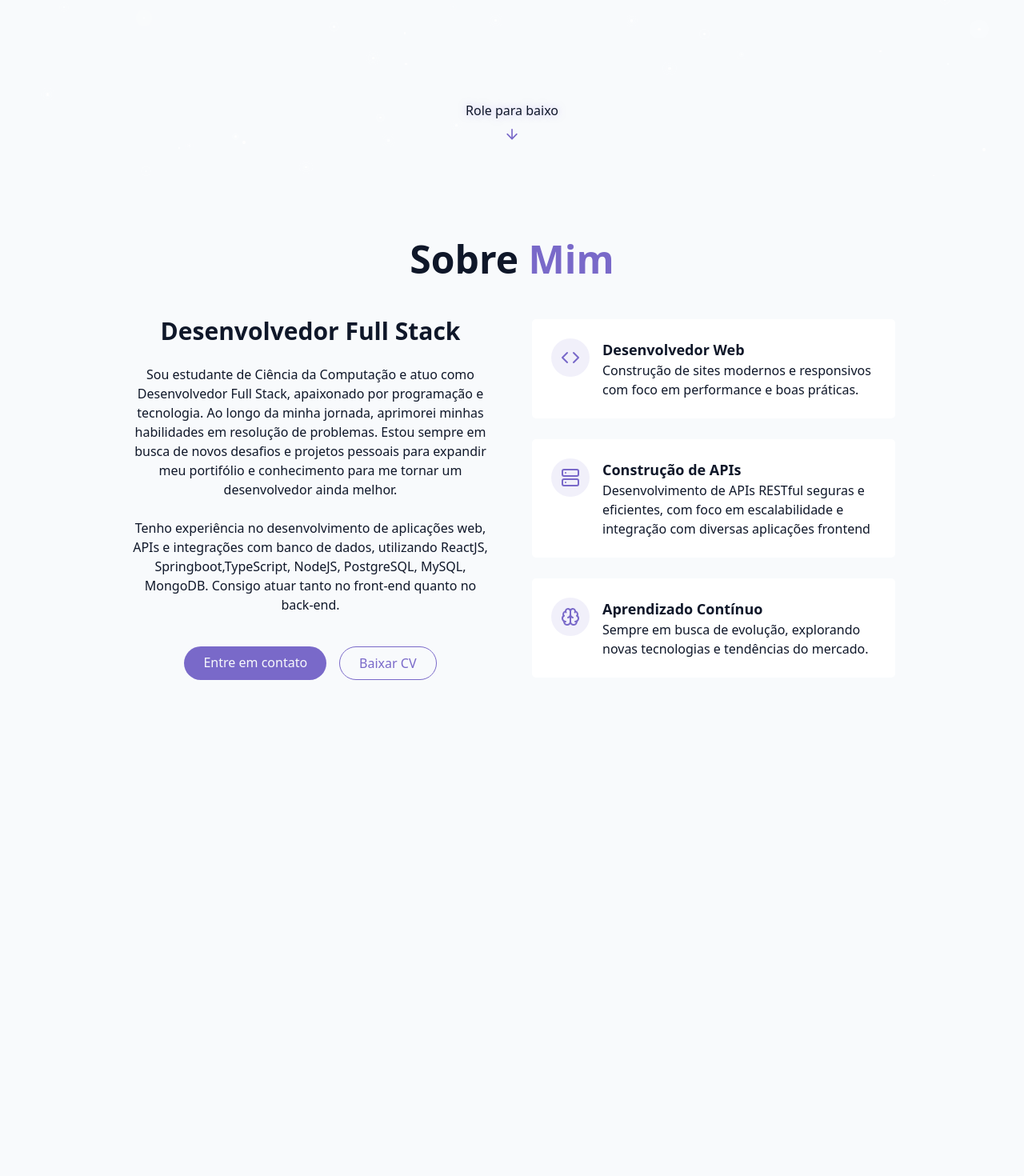
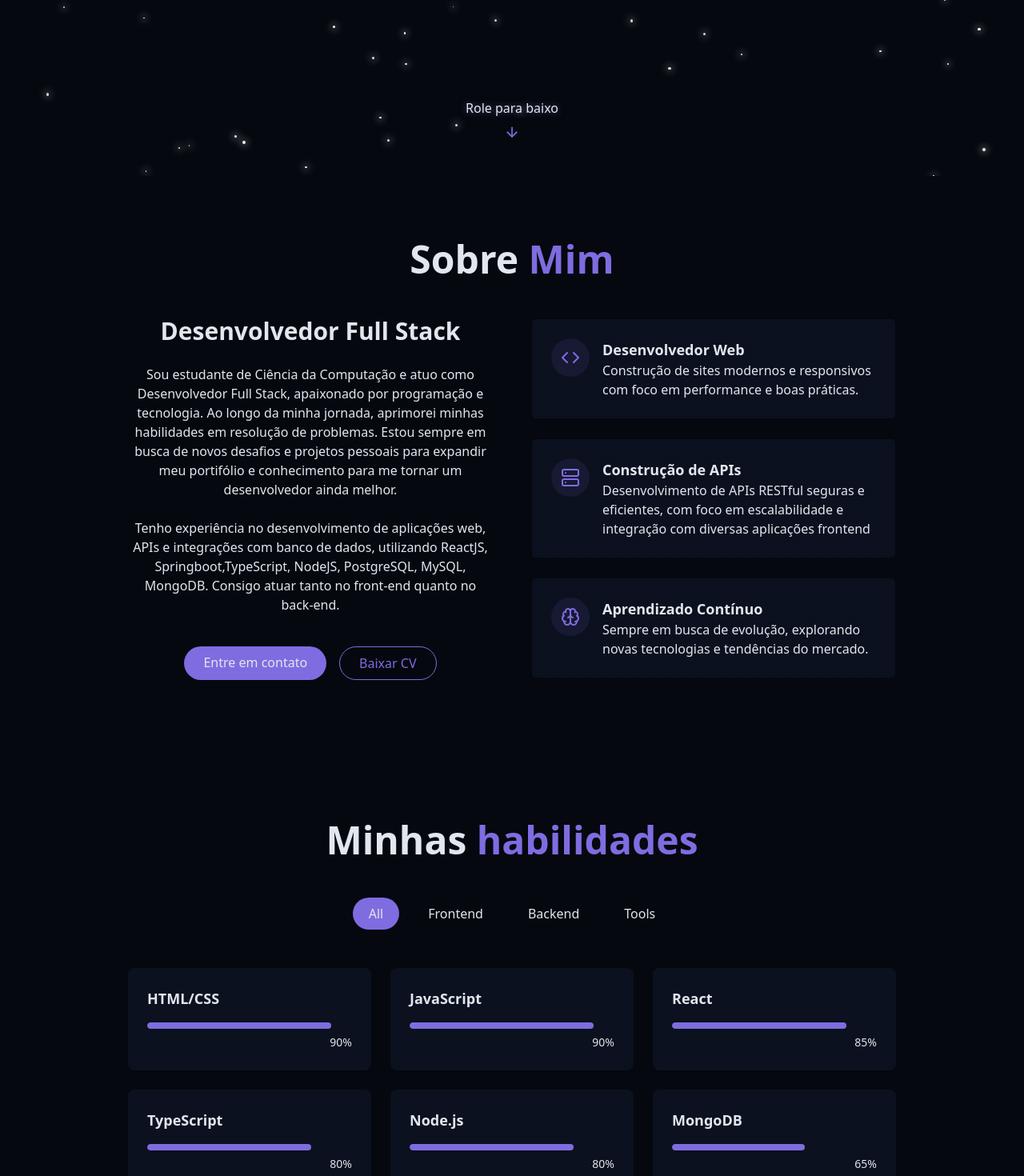
Before and after one commit to joaolira-dev/portfolio, a React (Vite) app: page / in a window 1280 px wide. Shown: the part 580-2050 px from the top of the page at 80% size. Before the commit the page ends 1510 px from the top, so only its background shows below. Built offline with nearby package versions, Linux system fonts and the light colour scheme.

Commit message:
feat: new component (skillssection)

```diff
--- a/index.html
+++ b/index.html
@@ -1,5 +1,5 @@
 <!doctype html>
-<html lang="en">
+<html lang="pt-br" class="dark">
   <head>
     <meta charset="UTF-8" />
     <link rel="icon" type="image/svg+xml" href="/icon.svg" />
--- /dev/null
+++ b/src/components/SkillsSection.jsx
@@ -0,0 +1,74 @@
+import { useState } from "react";
+import { cn } from "@/lib/utils"
+
+const skills = [
+  // Front‑end
+  { name: "HTML/CSS", level: 90, category: "frontend" },
+  { name: "JavaScript", level: 90, category: "frontend" },
+  { name: "React", level: 85, category: "frontend" },
+  { name: "TypeScript", level: 80, category: "frontend" },
+
+  // Back‑end
+  { name: "Node.js", level: 80, category: "backend" },
+  { name: "MongoDB", level: 65, category: "backend" },
+  { name: "PostgreSQL", level: 65, category: "backend" },
+  { name: "Java", level: 75, category: "backend" },
+  { name: "Spring Boot", level: 65, category: "backend" },
+
+  //  Ferramentas
+  { name: "Docker", level: 50, category: "tools" },
+  { name: "GitHub", level: 85, category: "tools" },
+];
+
+const categories = ["all", "frontend", "backend", "tools"]
+
+export const SkillsSection = () => {
+  const [activeCategory, setActiveCategory] = useState("all")
+
+  const filteredSkills = skills.filter((skill) => activeCategory === "all" || skill.category === activeCategory)
+
+  return (
+    <section id="skills" className="py-24 px-4 relative bg-secondary/30">
+      <div className="mx-auto container max-w-5xl">
+        <h2 className="font-bold text-3xl md:text-5xl text-center mb-12">
+          Minhas <span className="text-primary">habilidades</span>
+        </h2>
+
+        <div className="flex flex-wrap justify-center gap-4 mb-12">
+          {categories.map((category,key) => (
+            <button key={key} onClick={() => setActiveCategory(category)} className={cn("cursor-pointer px-5 py-2 rounded-full transition-colors duration-300 capitalize",
+              activeCategory === category ? "bg-primary text-primary-foreground" : "bg-secondary/70 text-foreground hover:bg-primary"
+            )}>
+              {category}
+            </button>
+          ))}
+        </div>
+
+        <div className="grid grid-cols-1 sm:grid-cols-2 lg:grid-cols-3 gap-6">
+          {filteredSkills.map((skill, key) => (
+            <div
+              key={key}
+              className="bg-card p-6 rounded-lg shadow-xs card-hover"
+            >
+              <div className="text-left mb-4">
+                <h3 className="font-semibold text-lg">{skill.name}</h3>
+              </div>
+
+              <div className="w-full bg-secondary/50 h-2 rounded-full overflow-hidden">
+                <div
+                  className="bg-primary h-2 rounded-full origin-left animate-[grow_1.5_ease-out]"
+                  style={{ width: skill.level + "%" }}
+                />
+              </div>
+
+              <div className="text-right mt-1">
+                <span className="text-sm text-muted-foreground">{skill.level}%</span>
+              </div>
+
+            </div>
+          ))}
+        </div>
+      </div>
+    </section>
+  );
+};
--- a/src/components/ThemeToggle.jsx
+++ b/src/components/ThemeToggle.jsx
@@ -3,28 +3,30 @@ import { useEffect, useState } from "react";
 import { cn } from "@/lib/utils";
 
 export const ThemeToggle = () => {
-  const [isDarkMode, setIsDarkMode] = useState(false);
+  const [isLightMode, setIsLightMode] = useState(false);
 
   useEffect(() => {
     const storedTheme = localStorage.getItem("theme");
-    if (storedTheme === "dark") {
-      setIsDarkMode(true);
-      document.documentElement.classList.add("dark");
+
+    if (storedTheme === "light") {
+      setIsLightMode(true);
+      document.documentElement.classList.add("light");
     } else {
-      setIsDarkMode(false);
-      document.documentElement.classList.remove("dark");
+      setIsLightMode(false);
+      document.documentElement.classList.remove("light");
     }
   }, []);
 
   const handleToggle = () => {
-    if (isDarkMode) {
-      document.documentElement.classList.remove("dark");
+    const newIsLightMode = !isLightMode;
+    setIsLightMode(newIsLightMode);
+
+    if (newIsLightMode) {
+      document.documentElement.classList.add("light");
       localStorage.setItem("theme", "light");
-      setIsDarkMode(false);
     } else {
-      document.documentElement.classList.add("dark");
+      document.documentElement.classList.remove("light");
       localStorage.setItem("theme", "dark");
-      setIsDarkMode(true);
     }
   };
 
@@ -36,10 +38,10 @@ export const ThemeToggle = () => {
         "focus:outline-hidden"
       )}
     >
-      {isDarkMode ? (
+      {isLightMode ? (
+        <Moon className="h-6 w-6 text-blue-900" />
+      ) : (
         <Sun className="h-6 w-6 text-yellow-300" />
-      ) : (
-        <Moon className="h-6 w-6 text-blue-900" />
       )}
     </button>
   );
--- a/src/index.css
+++ b/src/index.css
@@ -20,23 +20,23 @@
   --animate-meteor: meteor 5s linear infinite;
 
   @keyframes float {
-    0%,
-    100% {
+    0%, 100% {
       transform: translateY(0);
     }
     50% {
       transform: translateY(-10px);
     }
   }
+
   @keyframes pulse-subtle {
-    0%,
-    100% {
+    0%, 100% {
       opacity: 1;
     }
     50% {
       opacity: 0.8;
     }
   }
+
   @keyframes fade-in {
     from {
       opacity: 0;
@@ -47,6 +47,7 @@
       transform: translateY(0);
     }
   }
+
   @keyframes meteor {
     0% {
       transform: rotate(215deg) translateX(0);
@@ -63,28 +64,24 @@
 }
 
 @layer base {
+  /* Tema escuro (padrão) */
   :root {
+    --background: 222 47% 4%;
+    --foreground: 213 31% 91%;
+    --card:       222 47% 8%;
+    --primary:    250 65% 65%;
+    --primary-foreground: 213 31% 91%;
+    --border: 217 33% 20%;
+  }
+
+  /* Tema claro (opcional, se quiser usar <html class="light">) */
+  .light {
     --background: 210 40% 98%;
     --foreground: 222 47% 11%;
-
-    --card: 0 0% 100%;
-
-    --primary: 250 47% 60%;
+    --card:       0 0% 100%;
+    --primary:    250 47% 60%;
     --primary-foreground: 210 40% 98%;
-
     --border: 214 32% 91%;
-  }
-
-  .dark {
-    --background: 222 47% 4%;
-    --foreground: 213 31% 91%;
-
-    --card: 222 47% 8%;
-
-    --primary: 250 65% 65%;
-    --primary-foreground: 213 31% 91%;
-
-    --border: 217 33% 20%;
   }
 
   * {
--- a/src/pages/Home.jsx
+++ b/src/pages/Home.jsx
@@ -4,6 +4,7 @@ import { Navbar } from "../components/Navbar";
 import { HeroSection } from "../components/HeroSection";
 import { LanguageToggle } from "../components/LanguageToggle";
 import { AboutSection } from "../components/AboutSection";
+import { SkillsSection } from "../components/SkillsSection";
 
 export const Home = () => {
   return (
@@ -24,6 +25,7 @@ export const Home = () => {
       <main>
         <HeroSection />
         <AboutSection/>
+        <SkillsSection/>
       </main>
 
 
```
